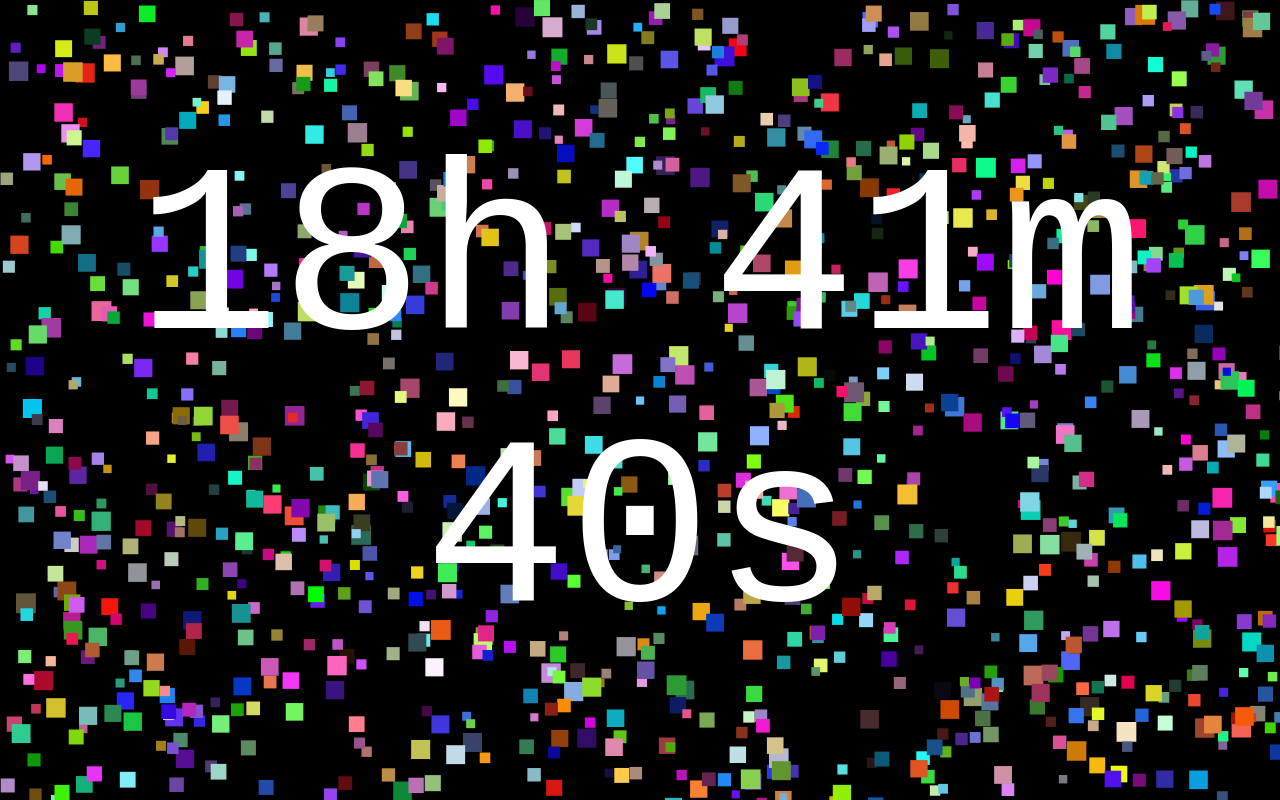
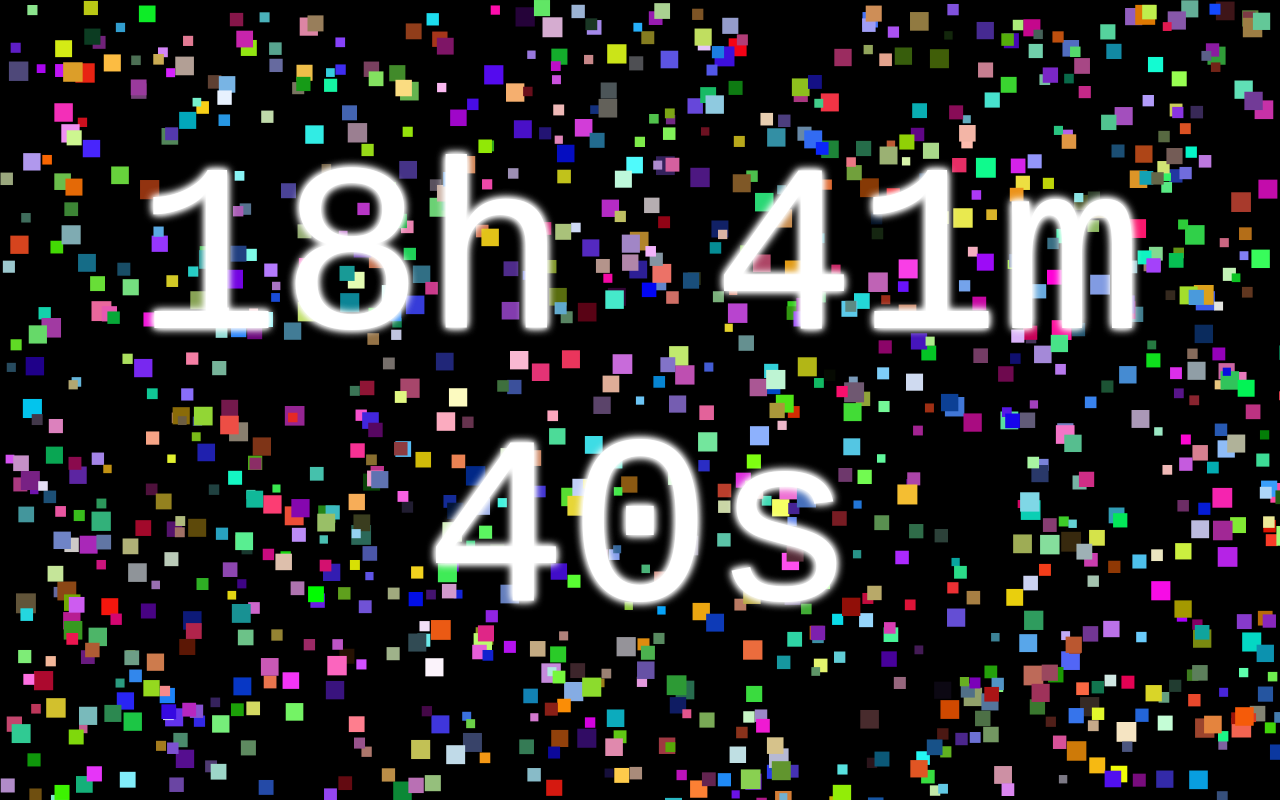
Before and after one commit to realhardik18/CoolCountDownTimer, a React (Vite) app: page / in a window 1280 px wide. Built offline with nearby package versions, Linux system fonts and the light colour scheme.

Commit message:
added vercel.json

```diff
--- a/src/App.tsx
+++ b/src/App.tsx
@@ -2,9 +2,9 @@ import React, { useState, useEffect, useRef } from 'react';
 
 function App() {
   const targetDate = new Date('2024-12-19T09:00:00'); // Set target date and time
-  const [timeLeft, setTimeLeft] = useState(targetDate - new Date());
-  const canvasRef = useRef(null);
-  const particlesRef = useRef([]);
+  const [timeLeft, setTimeLeft] = useState(targetDate.getTime() - new Date().getTime());
+  const canvasRef = useRef<HTMLCanvasElement | null>(null);
+  const particlesRef = useRef<any[]>([]);
 
   useEffect(() => {
     document.body.style.margin = '0';
@@ -14,9 +14,10 @@ function App() {
     document.body.style.overflow = 'hidden';
     document.documentElement.style.height = '100%';
     document.documentElement.style.backgroundColor = 'black';
+
     const intervalId = setInterval(() => {
       const currentTime = new Date();
-      const newTimeLeft = targetDate - currentTime;
+      const newTimeLeft = targetDate.getTime() - currentTime.getTime();
       setTimeLeft(newTimeLeft);
 
       if (newTimeLeft <= 0) {
@@ -29,8 +30,12 @@ function App() {
 
   useEffect(() => {
     const canvas = canvasRef.current;
+    if (!canvas) return;
+
     const ctx = canvas.getContext('2d');
-    const particles = [];
+    if (!ctx) return;
+
+    const particles: any[] = [];
     particlesRef.current = particles;
 
     canvas.width = window.innerWidth;
@@ -124,6 +129,7 @@ function App() {
           justifyContent: 'center',
           alignItems: 'center',
           height: '100%',
+          textShadow: '0 0 5px white, 0 0 10px white, 0 0 10px white', // Glowing effect
         }}
       >
         <p>
```
Also changed, not shown: vercel.json (added).
